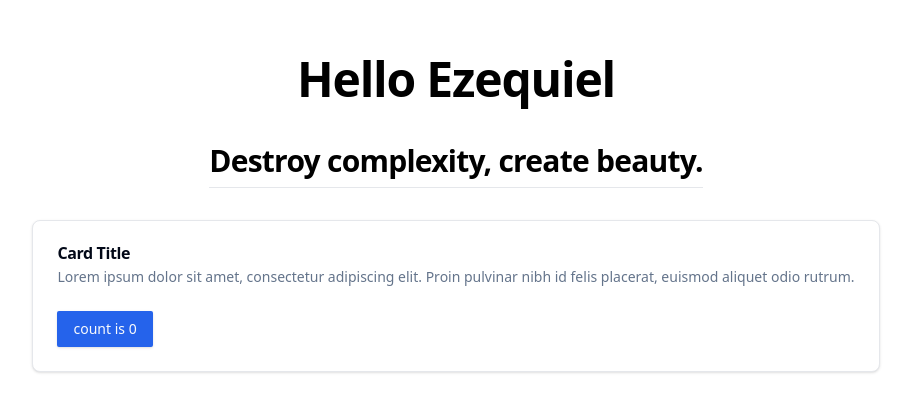
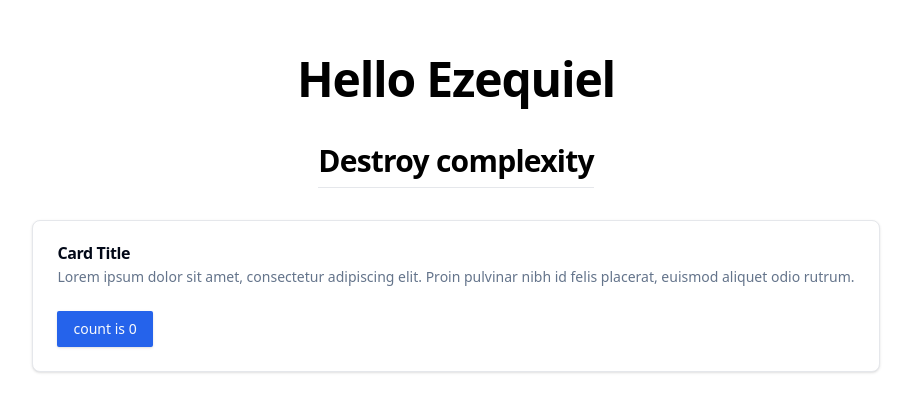
Before and after one commit to ezequielhs/TestNukeIT, a React (Vite) app: page / in a window 1280 px wide. Shown: the part 187-598 px from the top of the page, without its empty margins (184-1095 px from the left). Built offline with nearby package versions, Linux system fonts and the light colour scheme.

Commit message:
feat(Main): Change two titles

```diff
--- a/src/App.tsx
+++ b/src/App.tsx
@@ -15,8 +15,8 @@ function App() {
   return (
     <main className="h-screen w-screen flex items-center justify-center flex-col gap-8">
       <div className="flex items-center flex-col">
-        <H1 className="text-lg">Hello Ezequiel</H1>
-        <H2>Destroy complexity, create beauty.</H2>
+        <H1 className="text-4xl">Hello Ezequiel</H1>
+        <H2>Destroy complexity</H2>
       </div>
 
       <Card>
```
